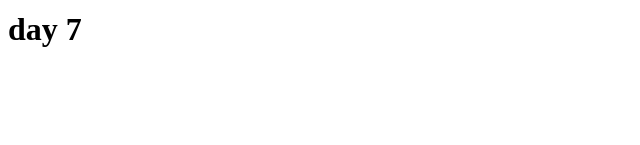
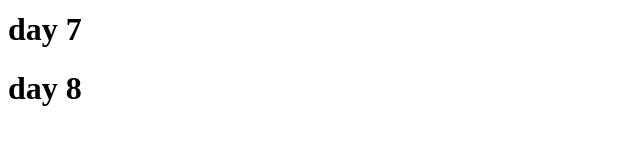
Before and after one commit to Abdurakhman00000/git-ex, a Next.js app: page /main/components/header/Header in a window 1280 px wide. Shown: the part 361-506 px from the top of the page, without its empty margins (0-640 px from the left). Built offline with nearby package versions, Linux system fonts and the light colour scheme.

Commit message:
feat: add

```diff
--- a/src/pages/main/components/header/Header.tsx
+++ b/src/pages/main/components/header/Header.tsx
@@ -13,6 +13,7 @@ const Header = () => {
           <h1>day 5</h1>
           <h1>day 6</h1>
           <h1>day 7</h1>
+          <h1>day 8</h1>
         </div>
       </div>
     </header>
```
